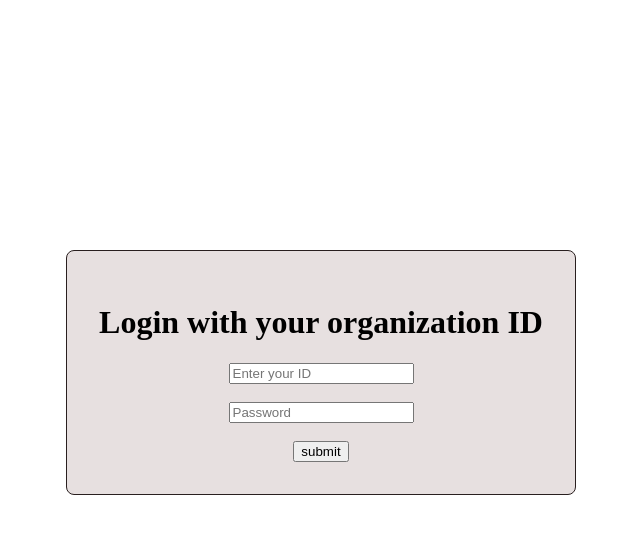
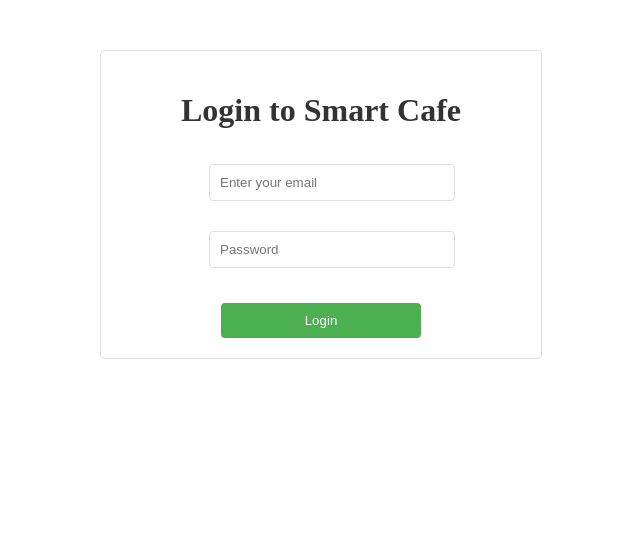
Before and after one commit to NT3RN/SmartCafe, a PHP site: page /view/login.php in a window 1280 px wide. Shown: the top 534 px of the page, without its empty margins (319-959 px from the left). Run offline with PHP 8.4, Linux system fonts and the light colour scheme.

Commit message:
login page update

```diff
--- /dev/null
+++ b/assets/css/login.css
@@ -0,0 +1,64 @@
+#loginDiv {
+    width: 400px;
+    margin: 50px auto;
+    padding: 20px;
+    border: 1px solid #ddd;
+    border-radius: 5px;
+    display: flex;
+    flex-direction: column;
+    justify-content: center;
+    align-items: center;
+}
+
+form {
+    text-align: center;
+    display: flex;
+    flex-direction: column;
+    align-items: center;
+}
+
+h1 {
+    color: #333;
+    margin-bottom: 20px;
+    width: 100%;
+    text-align: center;
+}
+
+.input-group {
+    width: 80%;
+    margin: 10px 10px;
+
+}
+
+input[type="email"],
+input[type="password"] {
+    width: 100%;
+    padding: 10px;
+    border: 1px solid #ddd;
+    border-radius: 4px;
+    margin: 5px 0;
+}
+
+input[type="submit"] {
+    width: 200px;
+    padding: 10px;
+    background-color: #4CAF50;
+    color: white;
+    border: none;
+    border-radius: 4px;
+    cursor: pointer;
+    margin-top: 20px;
+}
+
+input[type="submit"]:hover {
+    background-color: #45a049;
+}
+
+.error {
+    color: #ff0000;
+    font-size: 14px;
+    margin-top: 5px;
+    display: block;
+    text-align: left;
+    width: 100%;
+}
--- a/model/login.css
+++ /dev/null
@@ -1,22 +0,0 @@
-body {
-    display: flex;
-    justify-content: center;
-    align-items: center;
-    margin-top: 250px;
-}
-
-#loginDiv {
-    display: flex;
-    flex-direction: column;
-    align-items: center;
-    padding: 32px;
-    border: 1px solid #291f1f;
-    border-radius: 8px;
-    background: #e7e0e0;
-
-}
-#loginForm{
-    display: flex;
-    flex-direction: column;
-    align-items: center;
-}
--- a/view/adminDashboard.php
+++ b/view/admin/adminDashboard.php
@@ -5,7 +5,7 @@
 <html>
     <head>
         <title>Admin Dashboard - Smart Cafe</title>
-        <link rel="stylesheet" href="../model/adminDashboard.css">
+        <link rel="stylesheet" href="../assets/css/adminDashboard.css">
     </head>
     <body>
         <nav class="admin-navbar">
--- /dev/null
+++ b/view/customer/customerDashboard.php
@@ -0,0 +1 @@
+customer dashboard
--- a/view/login.php
+++ b/view/login.php
@@ -1,17 +1,108 @@
-<!doctype html>
+<!DOCTYPE html>
 <html>
+
 <head>
-        <link rel="stylesheet" href="../model/login.css">
+    <link rel="stylesheet" href="../assets/css/login.css">
 </head>
+
 <body>
+    <?php
+    $loginError = '';
+    if (isset($_POST['submit'])) {
+        $errors = [];
+
+        if (empty($_POST['email'])) {
+            $errors[] = "Email is required";
+        }
+        if (empty($_POST['password'])) {
+            $errors[] = "Password is required";
+        }
+
+        if (empty($errors)) {
+            require_once('../model/dbConnect.php');
+
+            $email = mysqli_real_escape_string($con, $_POST['email']);
+            $password = mysqli_real_escape_string($con, $_POST['password']);
+
+            $sql = "SELECT u.*,
+                        CASE
+                            WHEN c.customer_id IS NOT NULL THEN c.customer_id
+                            WHEN m.manager_id IS NOT NULL THEN m.manager_id
+                            WHEN a.admin_id IS NOT NULL THEN a.admin_id
+                        END as role_specific_id
+                        FROM Users u
+                        LEFT JOIN Customers c ON u.user_id = c.user_id
+                        LEFT JOIN Managers m ON u.user_id = m.user_id
+                        LEFT JOIN Admins a ON u.user_id = a.user_id
+                        WHERE u.email = ?";
+
+            $stmt = $con->prepare($sql);
+            $stmt->bind_param("s", $email);
+            $stmt->execute();
+            $result = $stmt->get_result();
+
+            if ($result->num_rows === 1) {
+                $user = $result->fetch_assoc();
+
+                if (password_verify($password, $user['password'])) {
+                    session_start();
+                    $_SESSION['user_id'] = $user['user_id'];
+                    $_SESSION['username'] = $user['username'];
+                    $_SESSION['role'] = $user['role'];
+                    $_SESSION['role_specific_id'] = $user['role_specific_id'];
+
+                    switch ($user['role']) {
+                        case 'Admin':
+                            header('Location: admin/adminDashboard.php');
+                            break;
+                        case 'Customer':
+                            header('Location: customer/customerDashboard.php');
+                            break;
+                        case 'Manager':
+                            header('Location: manager/managerDashboard.php');
+                            break;
+                        default:
+                            echo "<p class='error'>Invalid user role!</p>";
+                    }
+                    exit();
+                } else {
+                    $loginError = "Invalid email or password!";
+                }
+            } else {
+                $loginError = "Invalid email or password!";
+            }
+
+            $stmt->close();
+            $con->close();
+        }
+    }
+    ?>
     <div id="loginDiv">
-            <form action="" id="loginForm">
-            <h1>Login with your organization ID</h1>
-            <input type="text" id="orgId" placeholder="Enter your ID"><br>
-            <input type="password" id="password" placeholder="Password"><br>
-            <input type="submit" value="submit">
+        <form method="post" action="">
+            <h1>Login to Smart Cafe</h1>
+            <div class="input-group">
+                <input type="email" name="email" placeholder="Enter your email" required>
+                <?php if (isset($_POST['submit']) && empty($_POST['email'])): ?>
+                    <span class="error">Email is required</span>
+                <?php endif; ?>
+            </div>
+
+            <div class="input-group">
+                <input type="password" name="password" placeholder="Password" required>
+                <?php if (isset($_POST['submit']) && empty($_POST['password'])): ?>
+                    <span class="error">Password is required</span>
+                <?php endif; ?>
+            </div>
+
+            <?php if (!empty($loginError)): ?>
+                <div class="input-group">
+                    <span class="error"><?php echo $loginError; ?></span>
+                </div>
+            <?php endif; ?>
+
+            <input type="submit" name="submit" value="Login">
         </form>
     </div>
+</body>
 
-    </body>
 </html>
--- /dev/null
+++ b/view/manager/managerDashboard.php
@@ -0,0 +1 @@
+manager dashboard
```
Also changed, not shown: model/dbConnect.php (added, +11 -0 lines), assets/css/adminDashboard.css (renamed from model/adminDashboard.css). Lines whose indentation alone changed are shown as unchanged.
